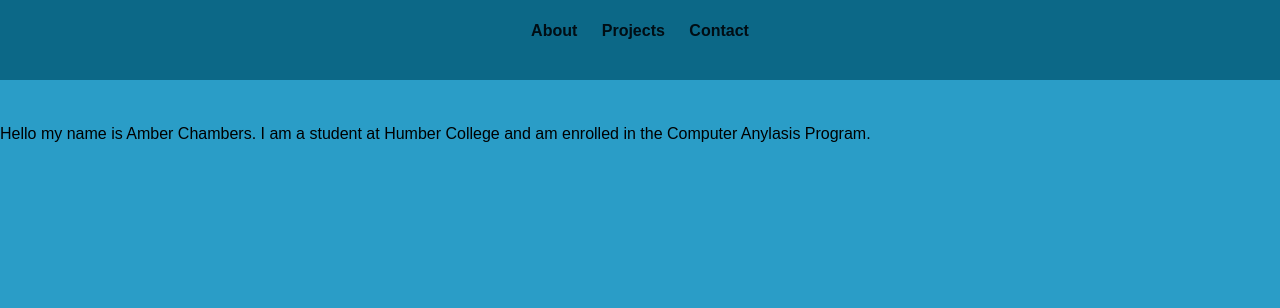
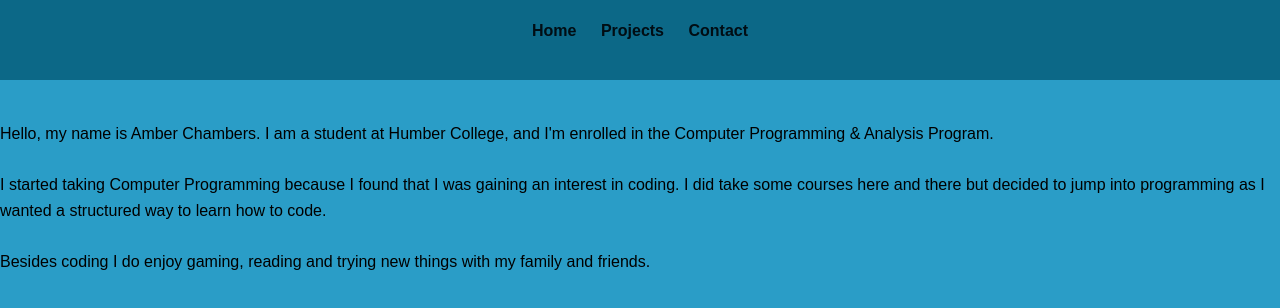
Before and after one commit to Akyoto1/My-Portfolio, a plain HTML site: page About.html in a window 1280 px wide. Shown: the part 96-404 px from the top of the page. Drawn offline with Linux system fonts and the light colour scheme.

Commit message:
updating About again and adding Home page

```diff
--- a/About.html
+++ b/About.html
@@ -12,7 +12,7 @@
       <h1>ABOUT ME</h1>
       <nav>
         <ul>
-          <li><a href="about.html">About</a></li>
+          <li><a href="index.html">Home</a></li>
           <li><a href="projects.html">Projects</a></li>
           <li><a href="contact.html">Contact</a></li>
         </ul>
@@ -20,8 +20,16 @@
     </header>
     <br />
     <p>
-      Hello my name is Amber Chambers. I am a student at Humber College and am
-      enrolled in the Computer Anylasis Program.
+      Hello, my name is Amber Chambers. I am a student at Humber College, and
+      I'm enrolled in the Computer Programming & Analysis Program. <br /><br />
+
+      I started taking Computer Programming because I found that I was gaining
+      an interest in coding. I did take some courses here and there but decided
+      to jump into programming as I wanted a structured way to learn how to
+      code. <br /><br />
+
+      Besides coding I do enjoy gaming, reading and trying new things with my
+      family and friends.
     </p>
   </body>
 </html>
```
Also changed, not shown: Projects.html (+1 -1 lines), contact.html (+1 -1 lines).
